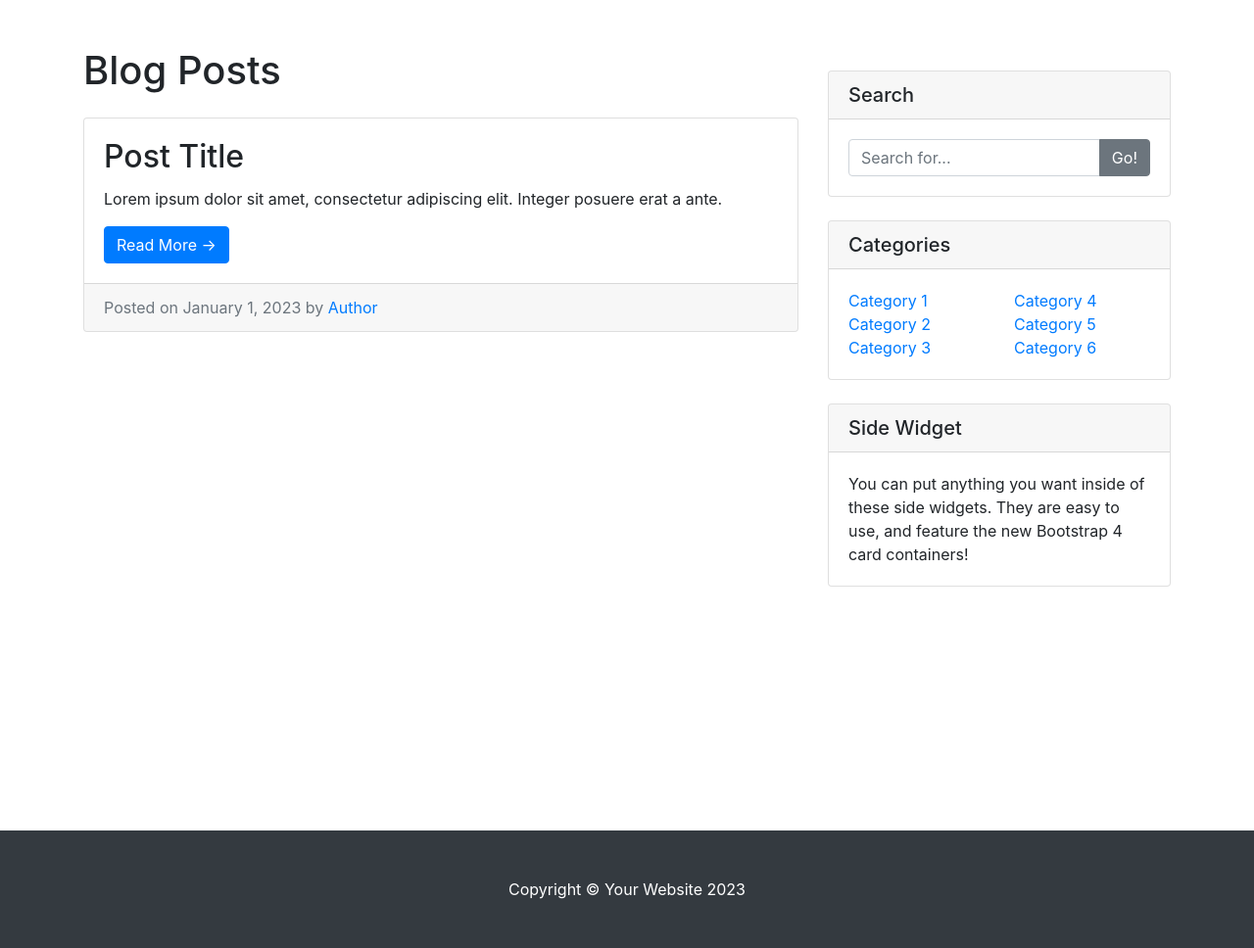
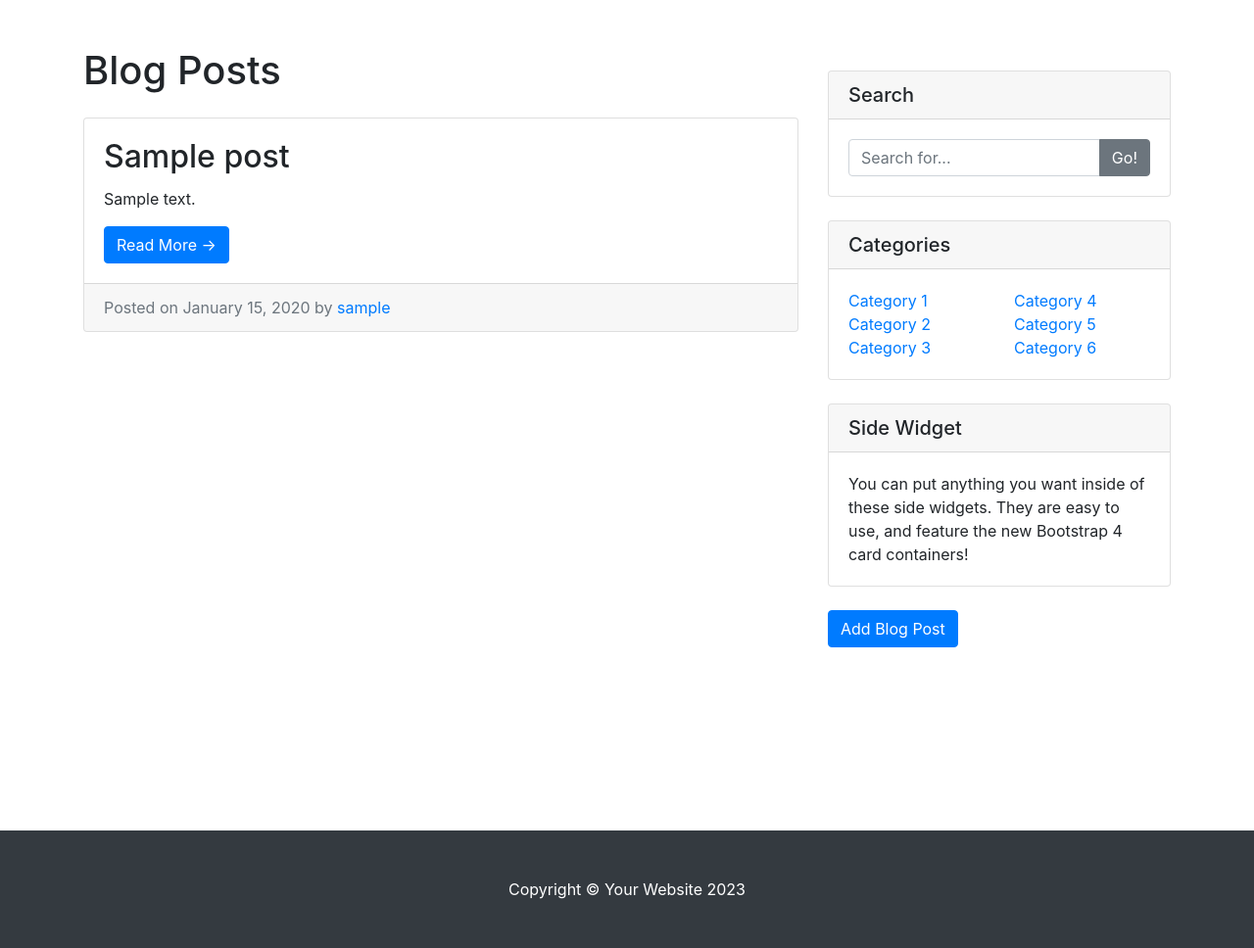
Before and after one commit to MrBoMin/django_blog_post, a Django app: page / in a window 1280 px wide. Shown: the part 56-1024 px from the top of the page at 98% size. Run offline with Django 5.2, Linux system fonts and the light colour scheme; tables that the repository leaves empty hold one stand-in row (values such as "Sample post"); some libraries are stand-ins or nearby versions.

Commit message:
Adding View Detail Post Feature

```diff
--- a/blog/forms.py
+++ b/blog/forms.py
@@ -1,6 +1,7 @@
 from django import forms
 from django.contrib.auth.models import User
 from django.contrib.auth.forms import UserCreationForm
+from .models import Post
 
 class RegisterForm(UserCreationForm):
     email = forms.EmailField()
@@ -15,3 +16,16 @@ class RegisterForm(UserCreationForm):
 class LoginForm(forms.Form):
     username = forms.CharField()
     password = forms.CharField(widget=forms.PasswordInput)
+
+
+
+class PostForm(forms.ModelForm):
+    class Meta:
+        model = Post
+        fields = ['title','content','image','status']
+        widgets = {
+            'title' : forms.TextInput(attrs={'class':'form-control'}),
+            'content' : forms.Textarea(attrs={'class': 'form-control'}),
+            'status': forms.Select(attrs={'class':'form-control'})
+
+        }
--- a/blog/models.py
+++ b/blog/models.py
@@ -11,15 +11,21 @@ class Profile(models.Model):
 
 
 class Post(models.Model):
+
+    STATUS_CHOICES = [
+        ('draft','Drafe'),
+        ('published', 'Published')
+    ]
     id = models.AutoField(primary_key=True)
     title = models.CharField(max_length=100)
     content= models.TextField()
     created_at = models.DateTimeField(auto_now_add=True)
-    edited_at = models.DateTimeField()
+    edited_at = models.DateTimeField(auto_now=True)
     author = models.ForeignKey(User, on_delete = models.CASCADE)
-    image = models.ImageField(upload_to='post_images/')
+    image = models.ImageField(upload_to='post_images/', blank=True, null=True)
     likes = models.ManyToManyField(User, related_name='likes', blank=True)
     dislikes = models.ManyToManyField(User, related_name='dislikes', blank=True)
+    status = models.CharField(max_length=10,choices=STATUS_CHOICES, default='draft')
     def __str__(self):
         return self.title
 
--- a/blog/urls.py
+++ b/blog/urls.py
@@ -5,4 +5,7 @@ urlpatterns = [
     path('', views.home, name='home'),
     path('register/', views.register, name='register'),
     path('login/', views.login, name='login'),
+    path('test/', views.check_session, name='check_session'),
+    path('logout/',views.logout, name='logout'),
+    path('post/<int:id>', views.post_detail, name = 'post_detail')
 ]
--- a/blog/views.py
+++ b/blog/views.py
@@ -1,8 +1,24 @@
 from django.shortcuts import render,redirect
-from .forms import RegisterForm, LoginForm
+from .forms import RegisterForm, LoginForm,PostForm
+from django.contrib.auth import authenticate
+from django.contrib.auth import login as django_login
+from django.contrib.auth import logout as django_logout
+from .models import Post
+
 # Create your views here.
+
 def home(request):
-    return render(request, 'blog/index.html')
+    if request.method == 'POST':
+        form = PostForm(request.POST, request.FILES)
+        if form.is_valid():
+            post = form.save(commit=False)
+            post.author = request.user
+            post.save()
+            return redirect('home')
+    else:
+        form = PostForm()
+    posts = Post.objects.all().order_by('-created_at')
+    return render(request, 'blog/index.html', {'form':form, 'posts':posts})
 
 def register(request):
     if request.method == 'POST':
@@ -20,13 +36,45 @@ def register(request):
     return render(request, 'blog/register.html', {'form' :form})
 
 
+
 def login(request):
     if request.method == 'POST':
         form = LoginForm(request.POST)
         if form.is_valid():
-            form.save()
-            return redirect('home')
+            username = form.cleaned_data.get('username')
+            password = form.cleaned_data.get('password')
+            user = authenticate(request, username=username, password=password)
+            if user is not None:
+                django_login(request, user)  # Use Django's login function
+                return redirect('home')
+            else:
+                form.add_error(None, 'Invalid username or password')
+        else:
+            # Handle form validation errors (optional)
+            pass
     else:
         form = LoginForm()
 
-    return render(request, 'blog/login.html', {'form' :form})
+    return render(request, 'blog/login.html', {'form': form})
+
+
+
+def check_session(request):
+    if request.user.is_authenticated:
+        session_key = request.session.session_key
+        user_id = request.session.get('_auth_user_id')
+        return render(request, 'blog/test.html', {'session_key': session_key, 'user_id': user_id})
+    else:
+        return redirect('login')
+
+
+def logout(request):
+    django_logout(request)
+    return redirect('login')
+
+
+def post_detail(request, id):
+    post = Post.objects.filter(id=id).get()
+    if not post:
+        return redirect('home')
+    return render(request, 'blog/post.html', {'post' : post})
--- a/templates/base.html
+++ b/templates/base.html
@@ -28,11 +28,17 @@
                 </li>
             </ul>
         </div>
-
+        {% if user.is_authenticated %}
+        <div class="ml-auto d-flex">
+            <span class="navbar-text mr-2">Hello, {{ user.username }}</span>
+            <a class="btn btn-outline-secondary" href="{% url 'logout' %}">Logout</a>
+        </div>
+        {% else %}
         <div class="ml-auto d-flex">
             <a class="btn btn-outline-primary mr-2" href="{% url 'register' %}">Sign Up</a>
-            <a class="btn btn-outline-secondary" href="#">Login</a>
+            <a class="btn btn-outline-secondary" href="{% url 'login' %}">Login</a>
         </div>
+        {% endif %}
     </nav>
 
     <div class="container-fluid" style="min-height: 100vh;">
--- a/templates/blog/index.html
+++ b/templates/blog/index.html
@@ -1,3 +1,4 @@
+<!-- filepath: /Users/bobomin/Desktop/Django/blog_post/templates/blog/index.html -->
 {% extends 'base.html' %}
 {% block content %}
 <div class="container mt-5">
@@ -5,17 +6,20 @@
         <div class="col-md-8">
             <h1 class="mb-4">Blog Posts</h1>
             <!-- Blog posts will be inserted here -->
+            {% for post in posts %}
             <div class="card mb-4">
                 <div class="card-body">
-                            <h2 class="card-title">Post Title</h2>
-                            <p class="card-text">Lorem ipsum dolor sit amet, consectetur adipiscing elit. Integer posuere erat a
-                                ante.</p>
-                            <a href="#" class="btn btn-primary">Read More &rarr;</a>
+                    <h2 class="card-title"> {{post.title}} </h2>
+                    <p class="card-text"> {{ post.content|truncatewords:20 }} </p>
+                    <a href="{% url 'post_detail' post.id %}" class="btn btn-primary">Read More &rarr;</a>
+
                 </div>
             <div class="card-footer text-muted">
-                            Posted on January 1, 2023 by <a href="#">Author</a>
+                Posted on {{ post.created_at|date:"F j, Y" }} by <a href="#">{{ post.author.username }}</a>
             </div>
             </div>
+            {% endfor %}
+
         </div>
         <div class="col-md-4">
             <div class="card my-4">
@@ -57,6 +61,46 @@
                     new Bootstrap 4 card containers!
                 </div>
             </div>
+            <!-- Button to trigger modal -->
+            <button type="button" class="btn btn-primary" data-toggle="modal" data-target="#postModal">
+                Add Blog Post
+            </button>
+        </div>
+    </div>
+</div>
+
+<!-- Modal HTML -->
+<div class="modal fade" id="postModal" tabindex="-1" role="dialog" aria-labelledby="postModalLabel" aria-hidden="true">
+    <div class="modal-dialog" role="document">
+        <div class="modal-content">
+            <div class="modal-header">
+                <h5 class="modal-title" id="postModalLabel">Add Blog Post</h5>
+                <button type="button" class="close" data-dismiss="modal" aria-label="Close">
+                    <span aria-hidden="true">&times;</span>
+                </button>
+            </div>
+            <div class="modal-body">
+                <form method="POST" action="{% url 'home' %}" enctype="multipart/form-data">
+                    {% csrf_token %}
+                    <div class="form-group">
+                        <label for="{{ form.title.id_for_label }}">Title</label>
+                        {{ form.title }}
+                    </div>
+                    <div class="form-group">
+                        <label for="{{ form.content.id_for_label }}">Content</label>
+                        {{ form.content }}
+                    </div>
+                    <div class="form-group">
+                        <label for="{{ form.image.id_for_label }}">Image</label>
+                        {{ form.image }}
+                    </div>
+                    <div class="form-group">
+                        <label for="{{ form.status.id_for_label }}">Status</label>
+                        {{ form.status }}
+                    </div>
+                    <button type="submit" class="btn btn-primary">Add Post</button>
+                </form>
+            </div>
         </div>
     </div>
 </div>
--- a/templates/blog/login.html
+++ b/templates/blog/login.html
@@ -22,7 +22,6 @@
                         </div>
 
 
-
                         <div class="form-group">
                             <button type="submit" class="btn btn-primary">Login</button>
                         </div>
```
Also changed, not shown: blog/admin.py (+9 -2 lines), templates/blog/post.html (added, +27 -0 lines), templates/blog/test.html (added, +33 -0 lines), blog/migrations/0002_alter_post_edited_at_alter_post_image.py (added), blog/migrations/0003_post_status.py (added), media/post_images/471327898_1326313715206434_3792181630709342303_n.jpg (added), media/post_images/Python_Programming_Class.png (added), media/post_images/Screenshot_2024-12-27_at_10.21.04PM.png (added). Lines whose indentation alone changed are shown as unchanged.
